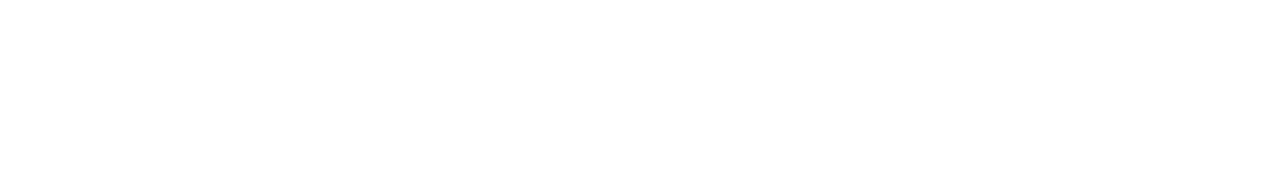
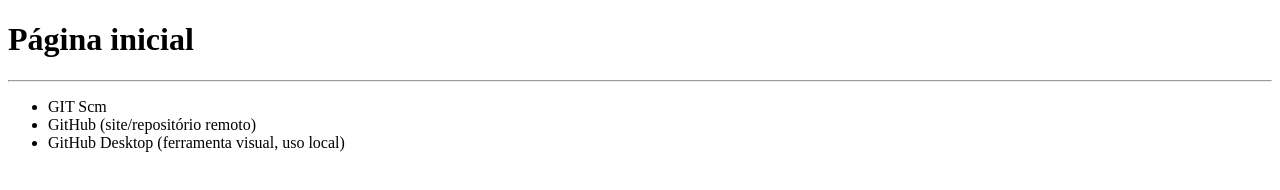
Before and after one commit to Perola-Silva/exemplo-git-e-github, a plain HTML site: page index.html in a window 1280 px wide. Drawn offline with Linux system fonts and the light colour scheme.

Commit message:
Adiciona lista não-ordenada

```diff
--- a/index.html
+++ b/index.html
@@ -6,6 +6,13 @@
     <title>Página qualquer</title>
 </head>
 <body>
+    <h1>Página inicial</h1>
+    <hr>
 
+    <ul>
+        <li>GIT Scm</li>
+        <li>GitHub (site/repositório remoto)</li>
+        <li>GitHub Desktop (ferramenta visual, uso local)</li>
+    </ul>
 </body>
 </html>
```
